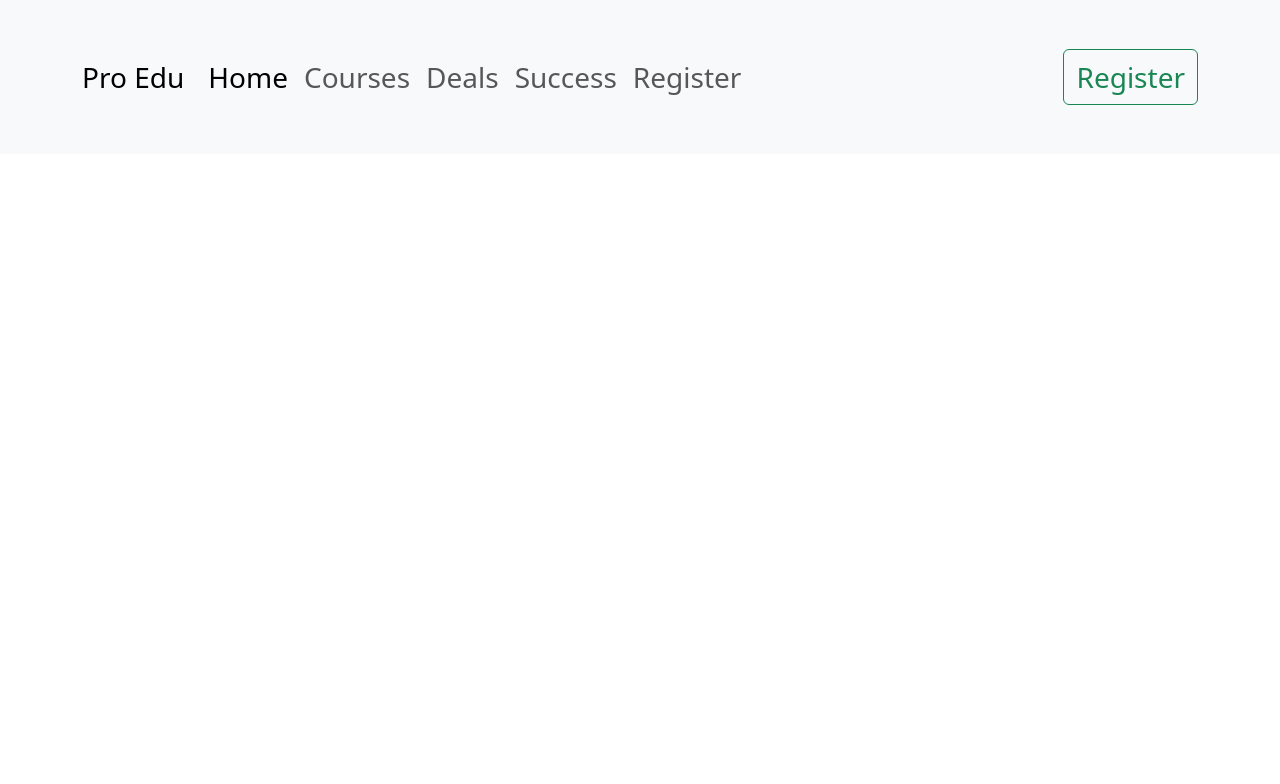
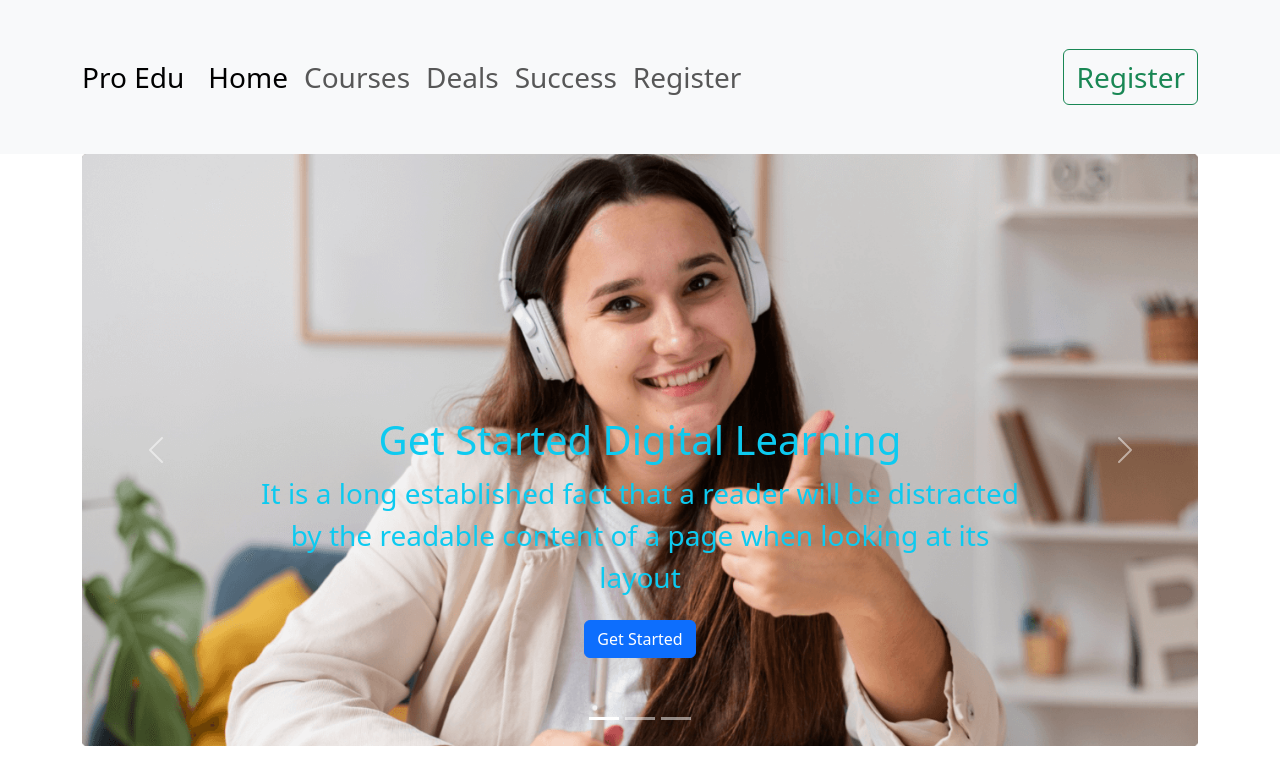
Before and after one commit to liton0023/bootstrup-assienment-pro-edu, a plain HTML site: page index.html in a window 1280 px wide. Drawn offline with nearby package versions, Linux system fonts and the light colour scheme.

Commit message:
slaider added

```diff
--- a/index.html
+++ b/index.html
@@ -51,6 +51,98 @@
           </div>
         </div>
       </nav>
+
+      <!-- slaider part -->
+      <div id="carouselExampleCaptions" class="carousel slide container">
+        <div class="carousel-indicators">
+          <button
+            type="button"
+            data-bs-target="#carouselExampleCaptions"
+            data-bs-slide-to="0"
+            class="active"
+            aria-current="true"
+            aria-label="Slide 1"
+          ></button>
+          <button
+            type="button"
+            data-bs-target="#carouselExampleCaptions"
+            data-bs-slide-to="1"
+            aria-label="Slide 2"
+          ></button>
+          <button
+            type="button"
+            data-bs-target="#carouselExampleCaptions"
+            data-bs-slide-to="2"
+            aria-label="Slide 3"
+          ></button>
+        </div>
+        <div class="carousel-inner">
+          <div class="carousel-item active">
+            <img
+              class="img-fluid"
+              src="images/cover/cover-1.png"
+              class="d-block w-100"
+              alt="..."
+            />
+            <div class="carousel-caption d-none d-md-block mb-5 fs-3 text-info">
+              <h1 class="fs-1">Get Started Digital Learning</h1>
+              <p>
+                It is a long established fact that a reader will be distracted
+                by the readable content of a page when looking at its layout
+              </p>
+              <button type="button" class="btn btn-primary">Get Started</button>
+            </div>
+          </div>
+          <div class="carousel-item">
+            <img
+              src="images/cover/cover-2.jpg"
+              class="d-block w-100"
+              alt="..."
+            />
+            <div class="carousel-caption d-none d-md-block mb-5 fs-3 text-info">
+              <h1 class="fs-1">Get Started Digital Learning</h1>
+              <p>
+                It is a long established fact that a reader will be distracted
+                by the readable content of a page when looking at its layout
+              </p>
+              <button type="button" class="btn btn-primary">Get Started</button>
+            </div>
+          </div>
+          <div class="carousel-item">
+            <img
+              src="images/cover/cover-3.jpg"
+              class="d-block w-100"
+              alt="..."
+            />
+            <div class="carousel-caption d-none d-md-block mb-5 fs-3 text-info">
+              <h1 class="fs-1">Get Started Digital Learning</h1>
+              <p>
+                It is a long established fact that a reader will be distracted
+                by the readable content of a page when looking at its layout
+              </p>
+              <button type="button" class="btn btn-primary">Get Started</button>
+            </div>
+          </div>
+        </div>
+        <button
+          class="carousel-control-prev"
+          type="button"
+          data-bs-target="#carouselExampleCaptions"
+          data-bs-slide="prev"
+        >
+          <span class="carousel-control-prev-icon" aria-hidden="true"></span>
+          <span class="visually-hidden">Previous</span>
+        </button>
+        <button
+          class="carousel-control-next"
+          type="button"
+          data-bs-target="#carouselExampleCaptions"
+          data-bs-slide="next"
+        >
+          <span class="carousel-control-next-icon" aria-hidden="true"></span>
+          <span class="visually-hidden">Next</span>
+        </button>
+      </div>
     </header>
     <script
       src="https://cdn.jsdelivr.net/npm/bootstrap@5.3.0-alpha1/dist/js/bootstrap.bundle.min.js"
```
